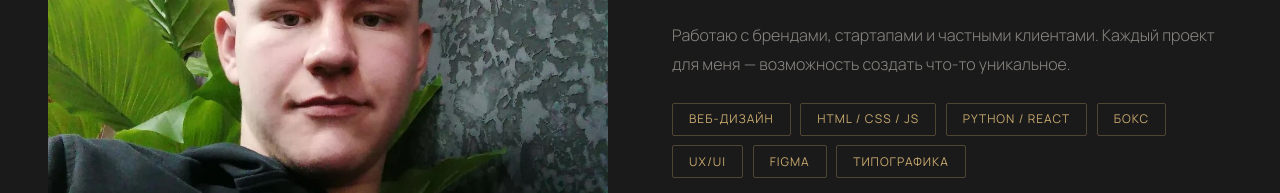
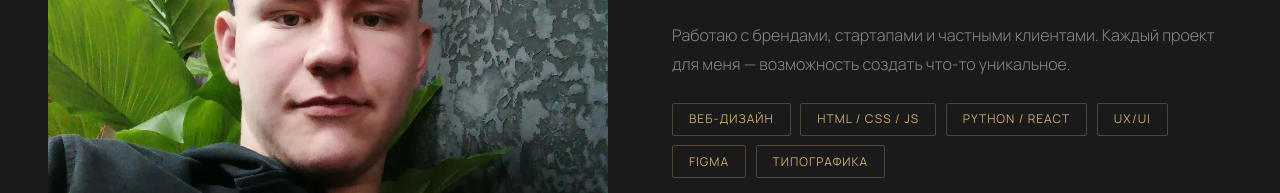
Before and after one commit to AXIOM91/MyProject, a plain HTML site: page index.html in a window 1280 px wide. Shown: the part 1303-1496 px from the top of the page. Drawn offline with Linux system fonts and the light colour scheme; a web font is replaced by a local one.

Commit message:
Update index.html

```diff
--- a/index.html
+++ b/index.html
@@ -944,7 +944,6 @@
                     <span class="skill-tag">Веб-дизайн</span>
                     <span class="skill-tag">HTML / CSS / JS</span>
                     <span class="skill-tag">PYTHON / REACT</span>
-                    <span class="skill-tag">Бокс</span>
                     <span class="skill-tag">UX/UI</span>
                     <span class="skill-tag">Figma</span>
                     <span class="skill-tag">Типографика</span>
```
